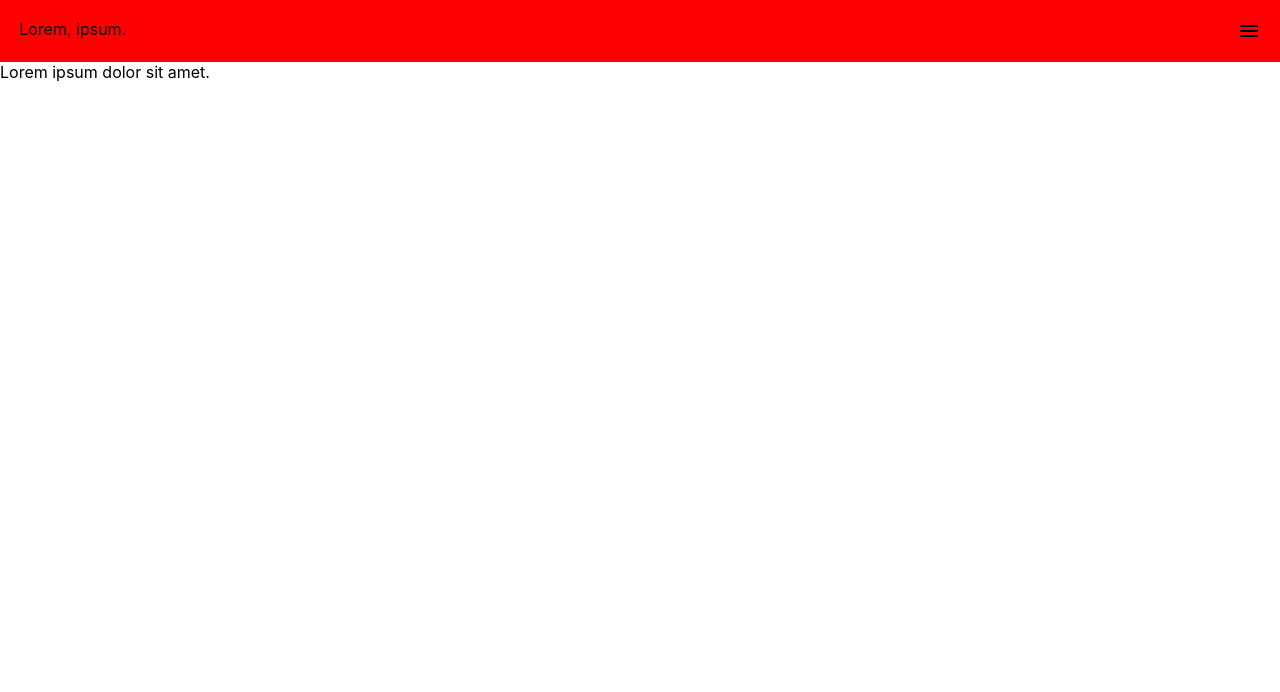
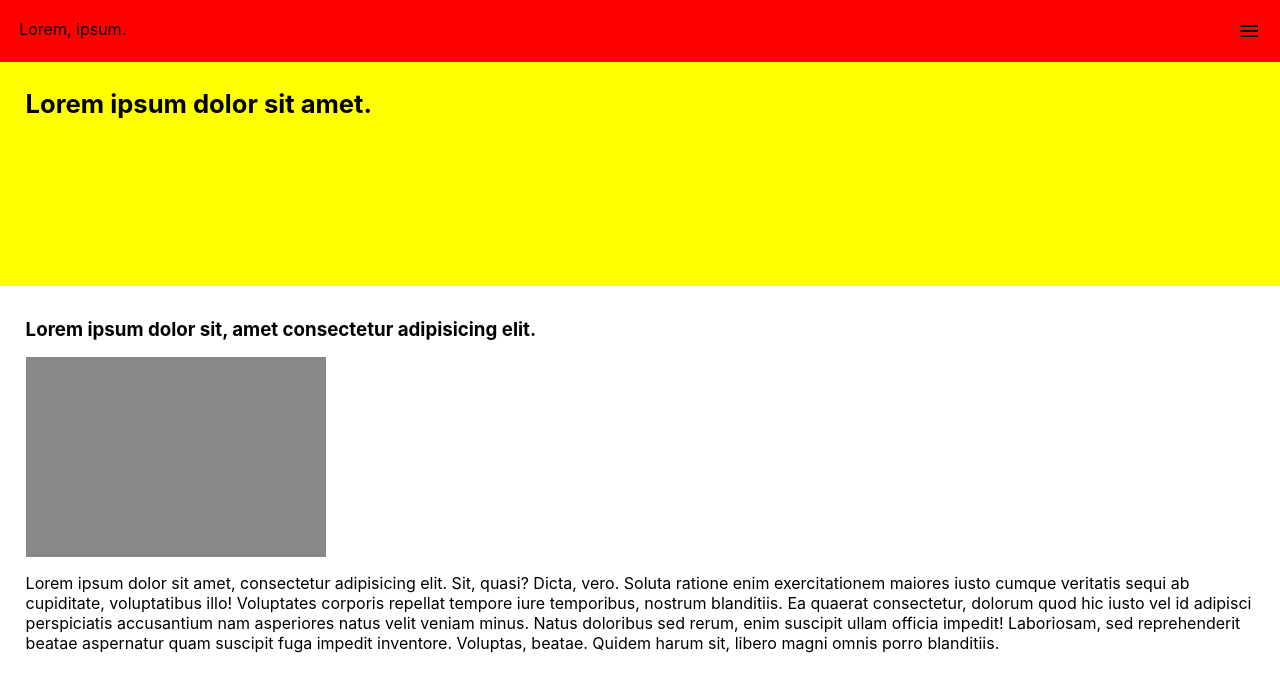
Before and after one commit to mritunjaysaha/project-1, a Next.js app: page / in a window 1280 px wide. Shown: the top 692 px of the page. Built offline with nearby package versions, Linux system fonts and the light colour scheme.

Commit message:
added dummy navbar, header and body

```diff
--- a/next.config.js
+++ b/next.config.js
@@ -1,10 +1,20 @@
 const path = require("path");
 const withSass = require("@zeit/next-sass");
+const withImages = require("next-images");
+
 module.exports = withSass({
     /* bydefault config  option Read For More Optios
 here https://github.com/vercel/next-plugins/tree/master/packages/next-sass*/
     cssModules: true,
 });
+
+module.exports = withImages({
+    fileExtensions: ["jpg", "jpeg", "png", "gif"],
+    webpack(config, options) {
+        return config;
+    },
+});
+
 module.exports = {
     /* Add Your Scss File Folder Path Here */
     sassOptions: {
--- a/package.json
+++ b/package.json
@@ -12,6 +12,7 @@
     "@material-ui/icons": "^4.11.2",
     "@zeit/next-sass": "^1.0.1",
     "next": "10.0.9",
+    "next-images": "^1.7.0",
     "react": "17.0.1",
     "react-dom": "17.0.1",
     "sass": "^1.32.8"
--- a/pages/index.js
+++ b/pages/index.js
@@ -1,6 +1,7 @@
 import Head from "next/head";
-import styles from "../styles/home.module.scss";
 import { Navbar } from "../src/navbar";
+import { Header } from "../src/header";
+import { Body } from "../src/body";
 
 export default function Home() {
     return (
@@ -11,9 +12,9 @@ export default function Home() {
             </Head>
 
             <Navbar />
-            <header className={styles.header}>
-                Lorem ipsum dolor sit amet.
-            </header>
+            <Header />
+            <Body />
+
             {/* <footer className={styles.footer}></footer> */}
         </div>
     );
--- /dev/null
+++ b/src/body.jsx
@@ -0,0 +1,23 @@
+import Image from "next/image";
+import styles from "../styles/body.module.scss";
+
+export function Body() {
+    return (
+        <section className={styles.section1}>
+            <h3>Lorem ipsum dolor sit, amet consectetur adipisicing elit.</h3>
+            <div className={styles.placeholder}></div>
+            <p>
+                Lorem ipsum dolor sit amet, consectetur adipisicing elit. Sit,
+                quasi? Dicta, vero. Soluta ratione enim exercitationem maiores
+                iusto cumque veritatis sequi ab cupiditate, voluptatibus illo!
+                Voluptates corporis repellat tempore iure temporibus, nostrum
+                blanditiis. Ea quaerat consectetur, dolorum quod hic iusto vel
+                id adipisci perspiciatis accusantium nam asperiores natus velit
+                veniam minus. Natus doloribus sed rerum, enim suscipit ullam
+                officia impedit! Laboriosam, sed reprehenderit beatae aspernatur
+                quam suscipit fuga impedit inventore. Voluptas, beatae. Quidem
+                harum sit, libero magni omnis porro blanditiis.
+            </p>
+        </section>
+    );
+}
--- /dev/null
+++ b/src/header.jsx
@@ -0,0 +1,7 @@
+import styles from "../styles/header.module.scss";
+
+export function Header() {
+    return (
+        <header className={styles.header}>Lorem ipsum dolor sit amet.</header>
+    );
+}
--- /dev/null
+++ b/styles/body.module.scss
@@ -0,0 +1,28 @@
+@import "./utils.scss";
+
+.header {
+    background-color: yellow;
+    height: 14rem;
+
+    font-size: $padding-mobile;
+    font-weight: 700;
+
+    padding: $padding-mobile;
+}
+
+.section1 {
+    padding: 2rem $padding-mobile;
+    h3 {
+        padding-bottom: 1rem;
+    }
+
+    p {
+        padding-top: 1rem;
+    }
+}
+
+.placeholder {
+    background: #888;
+    height: 200px;
+    width: 300px;
+}
--- /dev/null
+++ b/styles/header.module.scss
@@ -0,0 +1,11 @@
+@import "./utils.scss";
+
+.header {
+    background-color: yellow;
+    height: 14rem;
+
+    font-size: $padding-mobile;
+    font-weight: 700;
+
+    padding: $padding-mobile;
+}
--- a/styles/home.module.scss
+++ /dev/null
@@ -1,3 +0,0 @@
-.header {
-    height: 200vh;
-}
--- /dev/null
+++ b/styles/utils.scss
@@ -0,0 +1,15 @@
+$white: #fafafa;
+
+// Font size
+$fs-small: 1rem;
+$fs-medium: 1.2rem;
+$fs-large: 1.6rem;
+
+// Font weight
+
+$fw-bold: 700;
+$fw-medium: 500;
+$fw-regular: 400;
+
+// padding
+$padding-mobile: 1.6rem;
```
Also changed, not shown: styles/Home.module.css (added), 1 other file (tests, documents, lock files or other folders).
